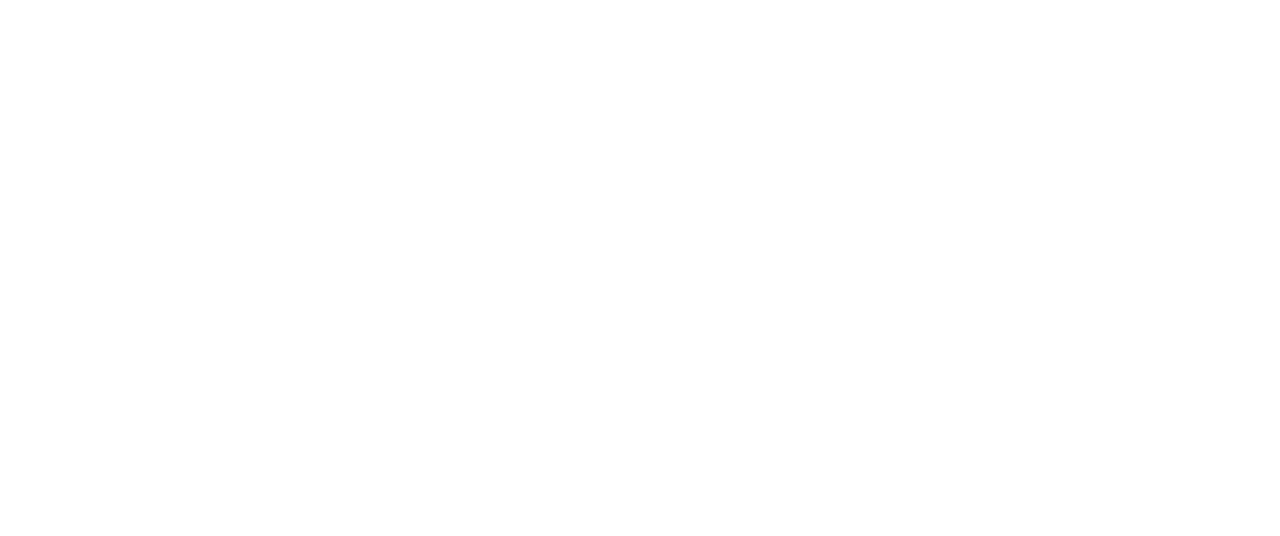
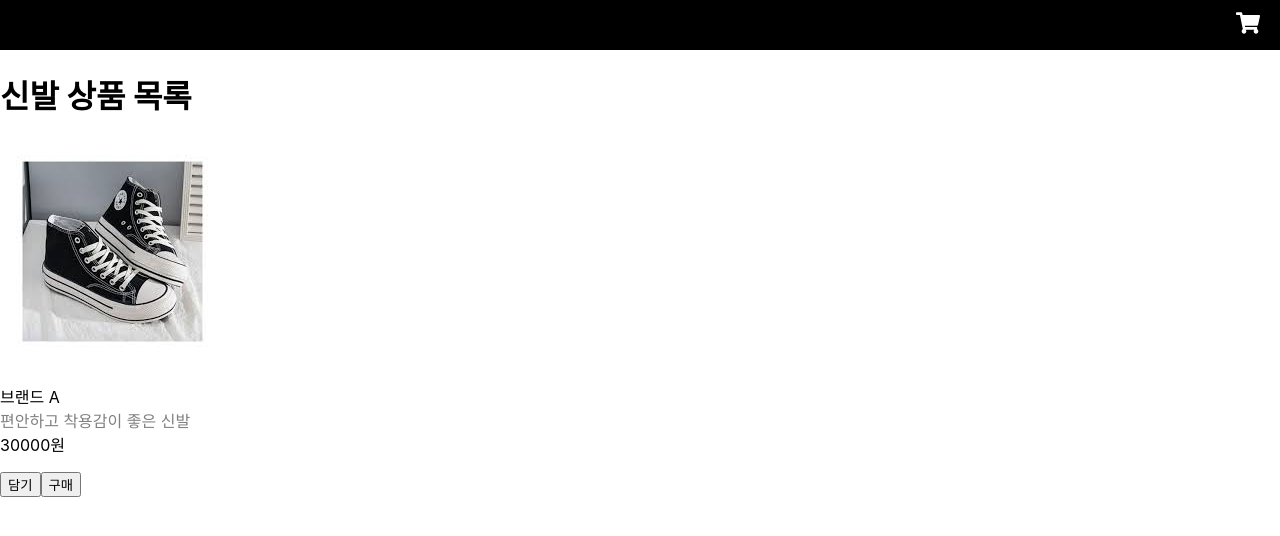
Before and after one commit to ioo5959/ioo5959.github.io, a React (Create React App) app in the folder shooking/: page / in a window 1280 px wide. Shown: the top 536 px of the page. Built offline with nearby package versions, Linux system fonts and the light colour scheme; the HTML template or start-up script is replaced by a standard one.

Commit message:
장바구니

```diff
--- a/shooking/src/App.js
+++ b/shooking/src/App.js
@@ -1,20 +1,60 @@
-import React from 'react';
-import './App.css';
-import { BrowserRouter as Router, Route, Routes } from 'react-router-dom';
-import ProductList from './ProductList'; //상품 목록 페이지
-import CardPayment from './CardPayment';
-
-
+import React, { useState } from 'react';
+import { Link } from 'react-router-dom';
+import { FaShoppingCart } from 'react-icons/fa'; // Font Awesome 아이콘 사용
+import sampleImage from './sampleImage.jpg'; // 이미지를 프로젝트에 추가하고 경로를 맞춰주세요
 
 function App() {
+  const [cartCount, setCartCount] = useState(0); // 장바구니 아이템 개수를 관리하는 상태
+
+  const handleAddToCart = () => {
+    setCartCount(cartCount + 1); // "담기" 버튼을 누르면 cartCount 증가
+  };
 
   return (
-    <Router>
-      <Routes>
-        <Route path="/" exact component={ProductList} />
-        <Route path="/payment" component={CardPayment} />
-      </Routes>
-    </Router>
+    <div>
+      <header>
+        <nav style={{ backgroundColor: 'black', height: '50px', display: 'flex', justifyContent: 'flex-end', alignItems: 'center', padding: '0 20px' }}>
+          <div style={{ position: 'relative' }}>
+            <FaShoppingCart size={24} color="white" />
+            {cartCount > 0 && (
+              <span style={{
+                position: 'absolute',
+                top: '-10px',
+                right: '-10px',
+                backgroundColor: 'red',
+                borderRadius: '50%',
+                color: 'white',
+                padding: '2px 6px',
+                fontSize: '12px'
+              }}>
+                {cartCount}
+              </span>
+            )}
+          </div>
+        </nav>
+      </header>
+      <main>
+        <h1>신발 상품 목록</h1>
+        <div className="content-box">
+          <div className="image-container">
+            <img src={sampleImage} alt="Sample" />
+          </div>
+          <div className="text-container">
+            <p>
+              브랜드 A
+              <br />
+              <span style={{ color: 'gray' }}>편안하고 착용감이 좋은 신발</span>
+              <br />
+              30000원
+            </p>
+          </div>
+          <button name="plus" onClick={handleAddToCart}>담기</button>
+          <Link to="/payment">
+            <button>구매</button>
+          </Link>
+        </div>
+      </main>
+    </div>
   );
 }
 
```
